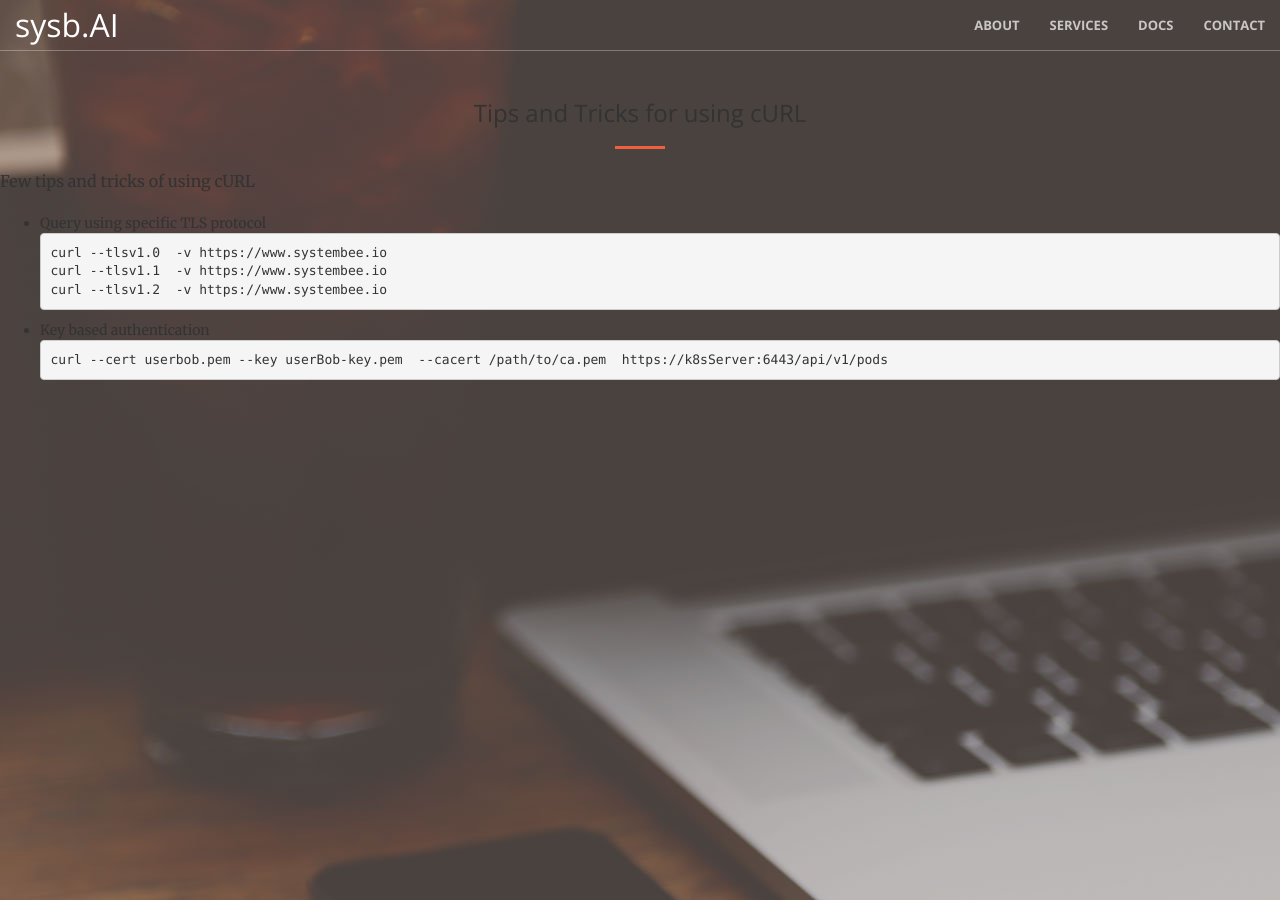
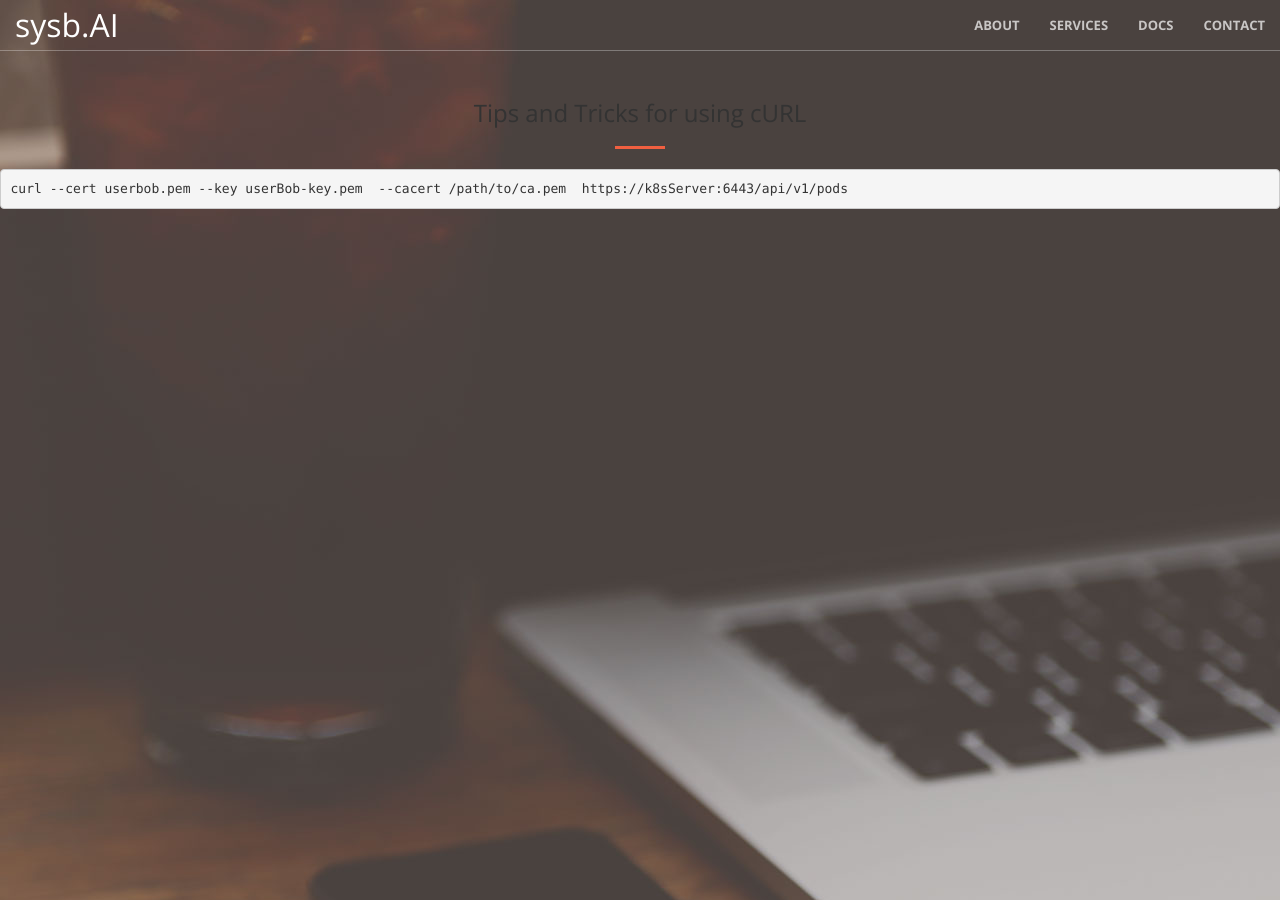
Before and after one commit to usama7628674/sysb.AI, a Jekyll site: the page built from _posts/2019-12-02-tips-and-tricks-for-using-curl.md, in a window 1280 px wide. Built offline with Jekyll 4.4.1, drawn with Linux system fonts in a browser that asks for light colours.

Commit message:
yet another commit

````diff
--- a/_posts/2019-12-02-tips-and-tricks-for-using-curl.md
+++ b/_posts/2019-12-02-tips-and-tricks-for-using-curl.md
@@ -3,7 +3,7 @@ layout: post
 title: Tips and Tricks for using cURL
 ---
 
-Few tips and tricks of using cURL
+<!-- Few tips and tricks of using cURL
 
 - Query using specific TLS protocol
 ```
@@ -12,7 +12,7 @@ curl --tlsv1.1  -v https://www.systembee.io
 curl --tlsv1.2  -v https://www.systembee.io
 ```
 
-- Key based authentication
+- Key based authentication -->
 ```
 curl --cert userbob.pem --key userBob-key.pem  --cacert /path/to/ca.pem  https://k8sServer:6443/api/v1/pods
 ```
````
